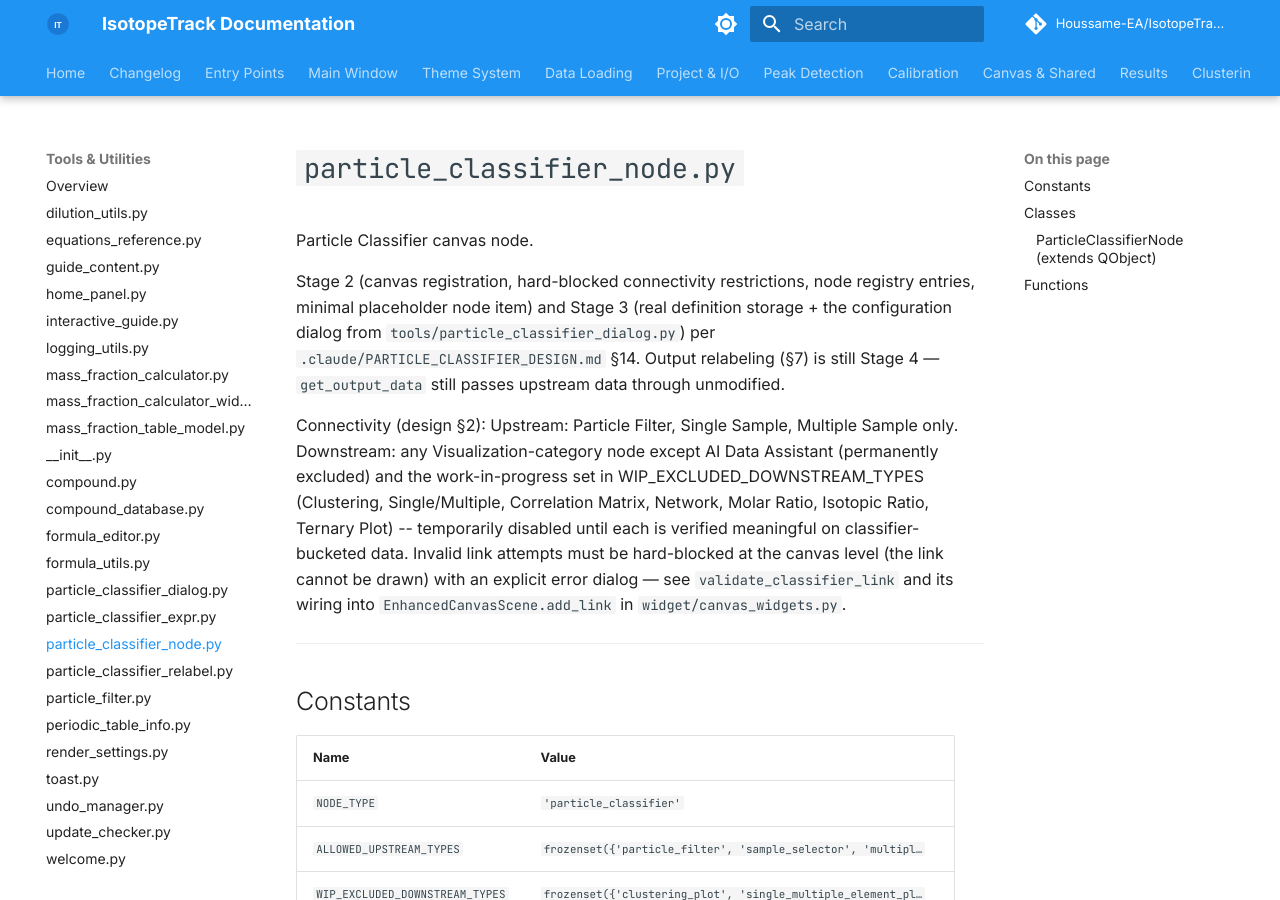
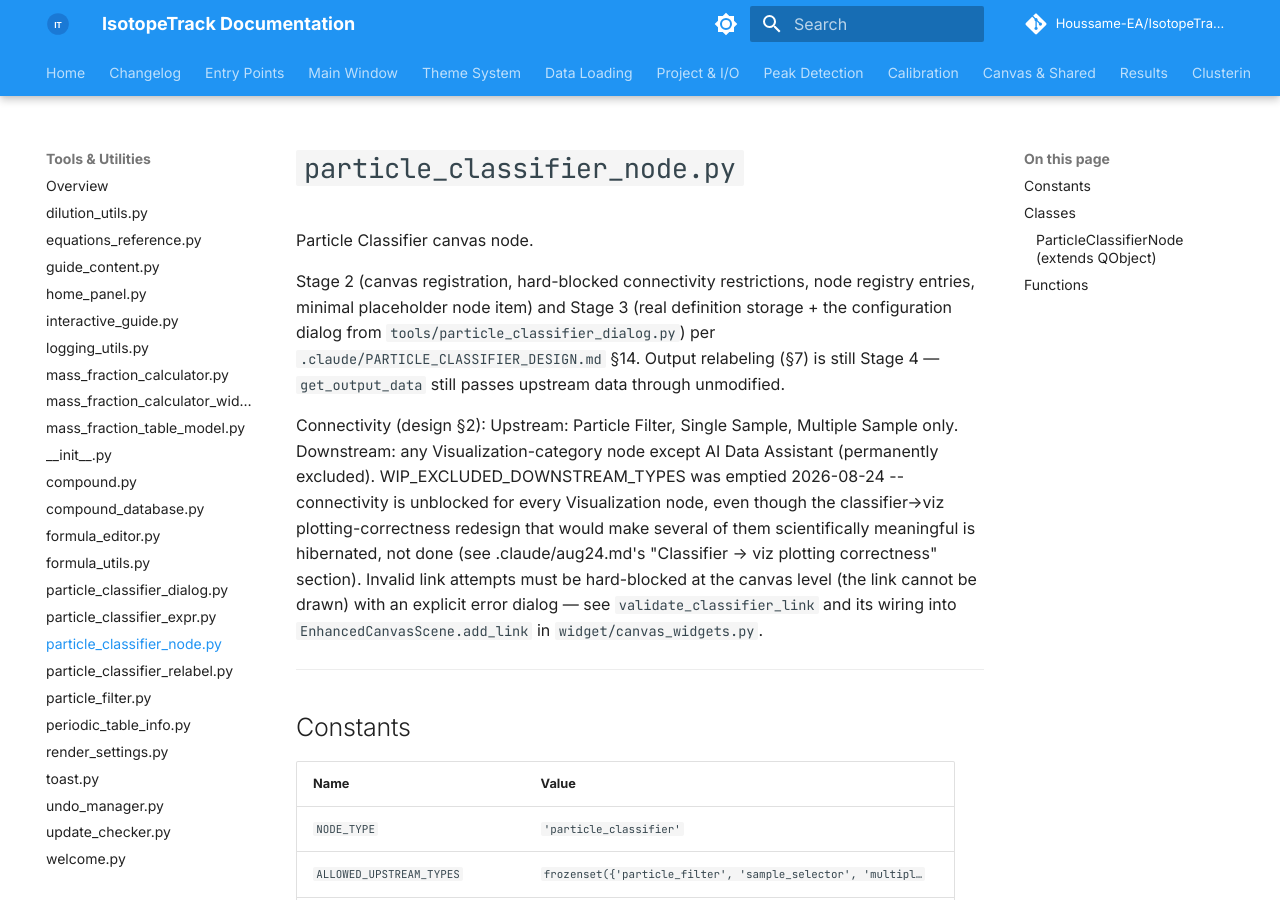
Before and after one commit to Houssame-EA/IsotopeTrack, an MkDocs documentation site: the page built from docs/tools_utilities/particle-classifier-node.md, in a window 1280 px wide and 900 px high. Built offline with MkDocs 1.6.1 and Material for MkDocs 9.7.7, drawn with Linux system fonts in a browser that asks for light colours; comment, search, counter and statistics services are not loaded; the version menu is left out.

Commit message:
unbloked connectivity

```diff
--- a/docs/tools_utilities/particle-classifier-node.md
+++ b/docs/tools_utilities/particle-classifier-node.md
@@ -13,11 +13,13 @@ unmodified.
 Connectivity (design §2):
     Upstream:   Particle Filter, Single Sample, Multiple Sample only.
     Downstream: any Visualization-category node except AI Data Assistant
-                (permanently excluded) and the work-in-progress set in
-                WIP_EXCLUDED_DOWNSTREAM_TYPES (Clustering,
-                Single/Multiple, Correlation Matrix, Network, Molar Ratio,
-                Isotopic Ratio, Ternary Plot) -- temporarily disabled until
-                each is verified meaningful on classifier-bucketed data.
+                (permanently excluded). WIP_EXCLUDED_DOWNSTREAM_TYPES was
+                emptied 2026-08-24 -- connectivity is unblocked for every
+                Visualization node, even though the classifier->viz
+                plotting-correctness redesign that would make several of
+                them scientifically meaningful is hibernated, not done
+                (see .claude/aug24.md's "Classifier -> viz plotting
+                correctness" section).
 Invalid link attempts must be hard-blocked at the canvas level (the link
 cannot be drawn) with an explicit error dialog — see
 ``validate_classifier_link`` and its wiring into
@@ -31,7 +33,7 @@ cannot be drawn) with an explicit error dialog — see
 |------|-------|
 | `NODE_TYPE` | `'particle_classifier'` |
 | `ALLOWED_UPSTREAM_TYPES` | `frozenset({'particle_filter', 'sample_selector', 'multipl…` |
-| `WIP_EXCLUDED_DOWNSTREAM_TYPES` | `frozenset({'clustering_plot', 'single_multiple_element_pl…` |
+| `WIP_EXCLUDED_DOWNSTREAM_TYPES` | `frozenset()` |
 | `EXCLUDED_DOWNSTREAM_TYPES` | `WIP_EXCLUDED_DOWNSTREAM_TYPES \| frozenset({'ai_assistant'})` |
 | `DEFAULT_UNCLASSIFIED_COLOR` | `'#9CA3AF'` |
 | `_HIDE_ONBOARDING_SETTING` | `'hide_particle_classifier_onboarding'` |
```
Also changed, not shown: 3 other files.
